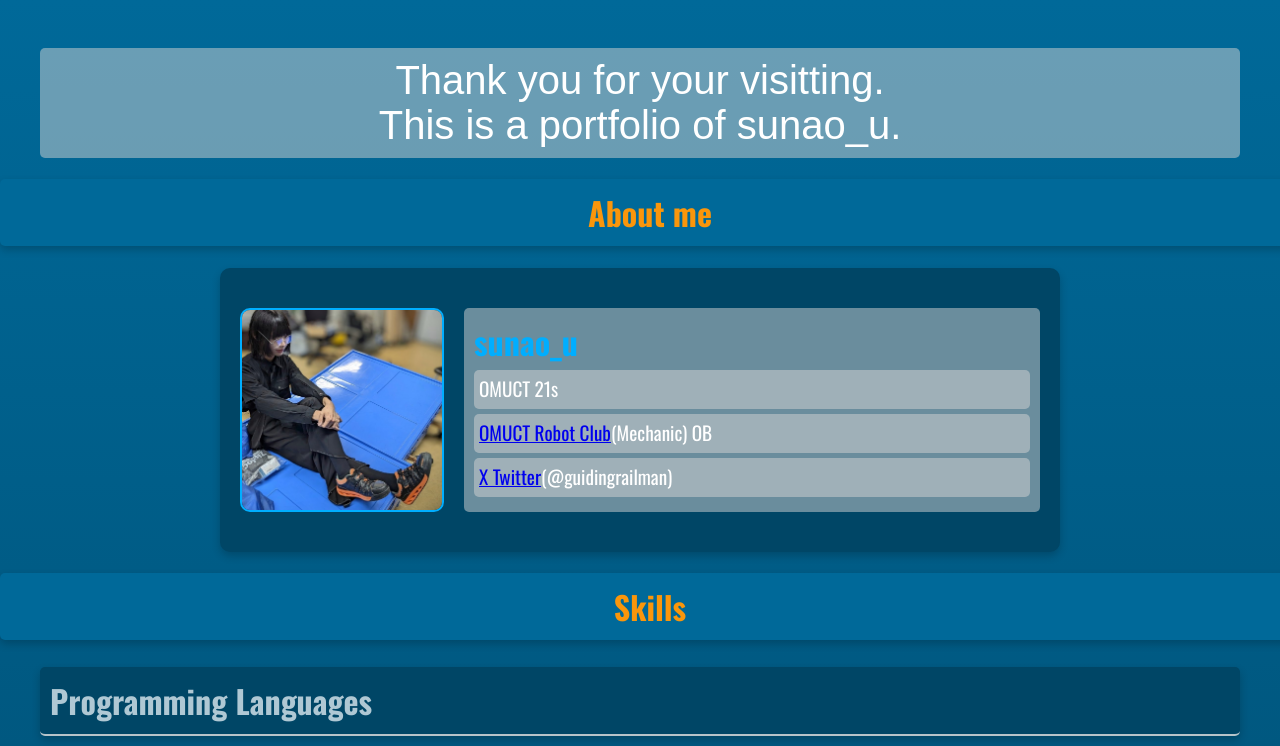
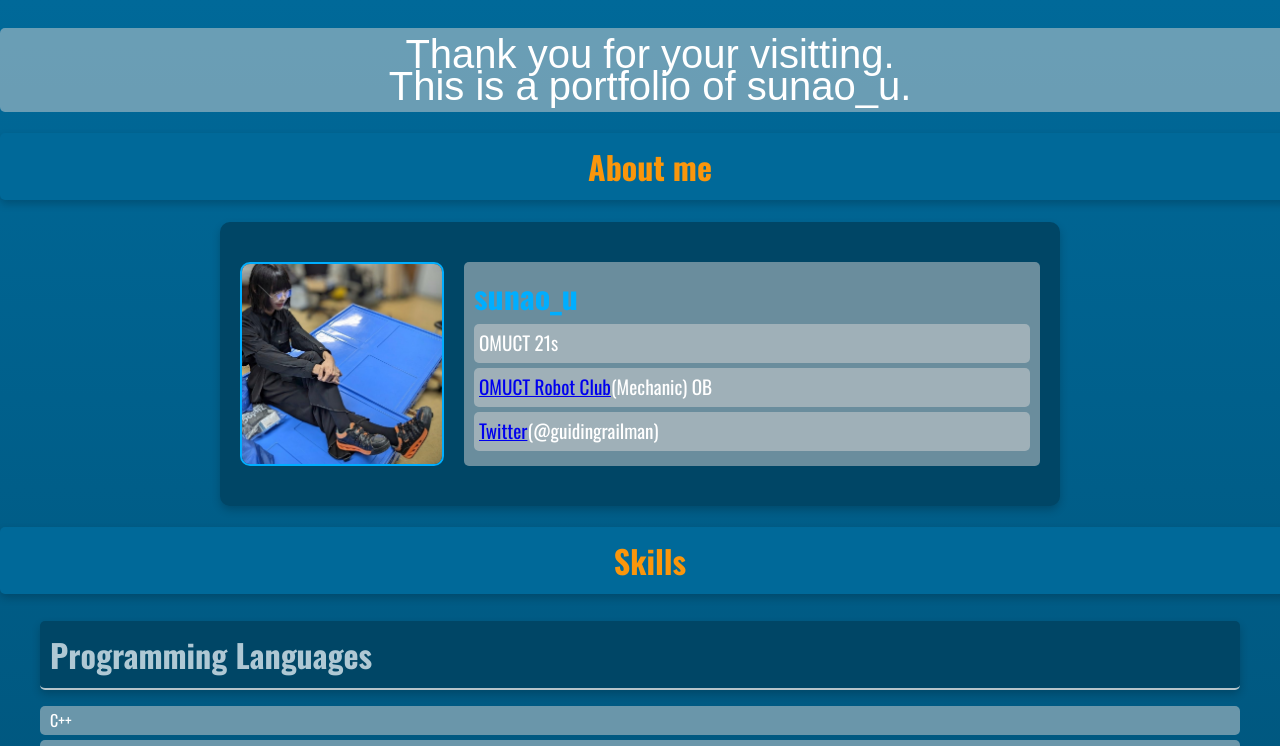
Before and after one commit to sunao-u/portfolio, a plain HTML site: page index.html in a window 1280 px wide. Shown: the top 746 px of the page. Drawn offline with nearby package versions, Linux system fonts and the light colour scheme; a web font is replaced by a local one.

Commit message:
Add files via upload

```diff
--- a/index.html
+++ b/index.html
@@ -29,7 +29,7 @@
         <ph>sunao_u</ph>
         <p>OMUCT 21s</p>
         <p><a href="https://x.com/opuct_robotclub">OMUCT Robot Club</a>(Mechanic) OB</p>
-        <p><a href="https://x.com/guidingrailman"><span class="strikethrough"></span>X</span> Twitter</a>(@guidingrailman)</p>
+        <p><a href="https://x.com/guidingrailman">Twitter</a>(@guidingrailman)</p>
     </div>
 </div>
 
@@ -80,6 +80,7 @@
             </ul>
         </div>
     </div>
+
     <div class="works-section">
         <h1>Works</h1>
         <h2>Works in class</h2>
@@ -112,10 +113,18 @@
 
     <h3>2023</h3>
   <ul>
+  <li><h4>the Championship of Robot Engineer(CoRE)2023</h4></li>
+  </ul>
+
+  <ul>
   <li><h4>KOSEN ROBOCON 2023</h4></li>
   </ul>
 
     <h3>2024</h3>
+  <ul>
+  <li><h4>KANSAI SPRING ROBOCON 2024</h4></li>
+  </ul>
+
   <ul>
   <li><h4>KOSEN ROBOCON 2024</h4></li>
   </ul>
--- a/main.css
+++ b/main.css
@@ -16,11 +16,14 @@ body {
 .intro {
     font-family: 'Badeen Display', sans-serif; /* 序文にBadeen Displayフォントを適用 */
     text-align: center;
-    margin: 20px 0;
+
     font-size: 2.5em; /* フォントサイズを大きくする */
     background-color: rgba(211, 211, 211, 0.5); /* 薄灰色の背景を追加 */
     padding: 10px;
     border-radius: 5px;
+    width: 100vw; /* 幅を画面全体に広げる */
+    line-height: 0.8; /* 縦幅を潰す */
+    margin-left: calc(-50vw + 50%); /* 中央揃え */
 }
 
 /* プロフィールのスタイル */
```
